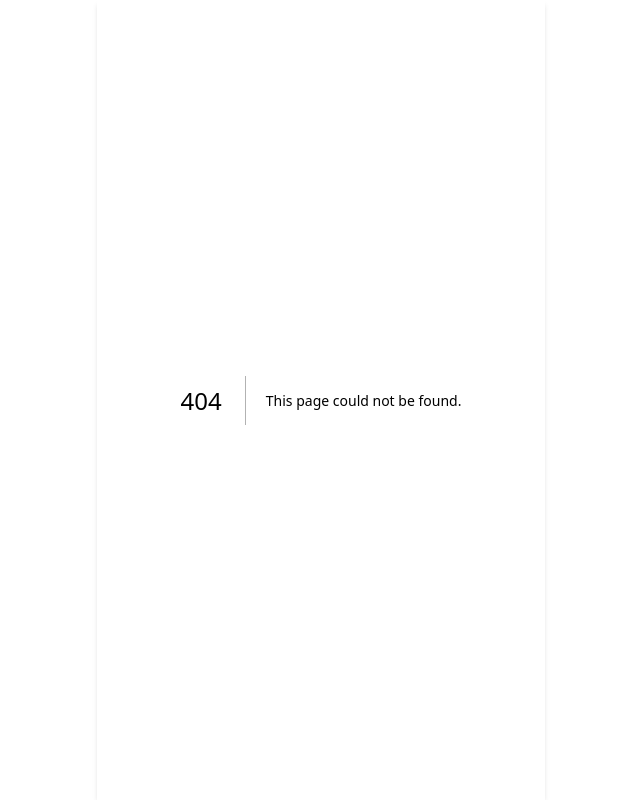
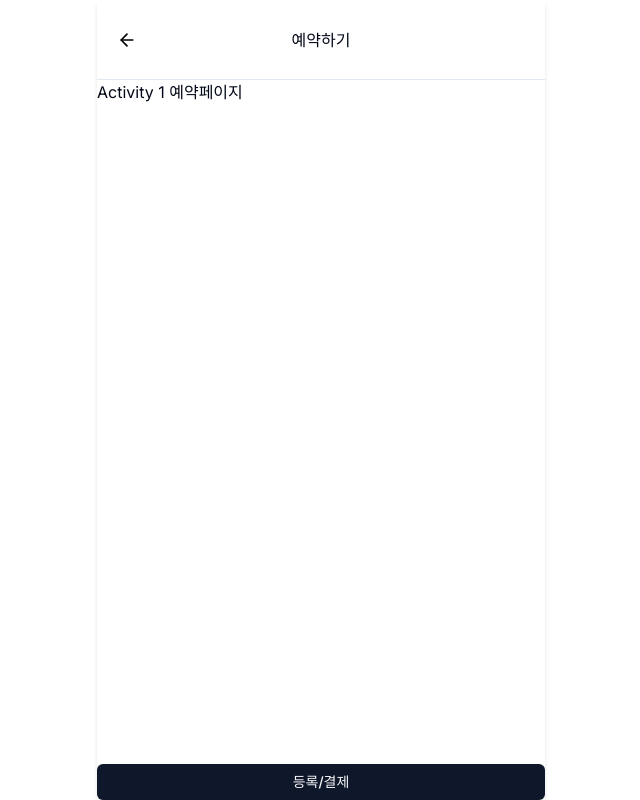
Before and after one commit to poten-moharu/moharu-frontend, a Next.js app: page /activities/1/reservation in a window 1280 px wide. Before the commit this address had no page. Shown: the whole page, without its empty margins (319-959 px from the left). Built offline with nearby package versions, Linux system fonts and the light colour scheme.

Commit message:
* 결제 페이지 및 결제완료 페이지 임시 작업

```diff
--- /dev/null
+++ b/src/app/(without-navigation)/activities/[activityId]/reservation/_components/payment-button.tsx
@@ -0,0 +1,26 @@
+'use client';
+
+import { Button } from '@/components/ui/button';
+import { useRouter } from 'next/navigation';
+import React from 'react';
+
+interface PaymentButtonProps {
+  activityId: string;
+}
+const PaymentButton: React.FC<PaymentButtonProps> = ({ activityId }) => {
+  const router = useRouter();
+
+  return (
+    // TODO: 무료인 경우 등록 , 유료인 경우 결제
+    <Button
+      onClick={() =>
+        router.push(`/activities/${activityId}/reservation/complete`)
+      }
+      className="mt-auto w-full"
+    >
+      등록/결제
+    </Button>
+  );
+};
+
+export default PaymentButton;
--- /dev/null
+++ b/src/app/(without-navigation)/activities/[activityId]/reservation/complete/page.tsx
@@ -0,0 +1,3 @@
+export default async function ReservationPage() {
+  return <>신청/결제 완료 페이지</>;
+}
--- /dev/null
+++ b/src/app/(without-navigation)/activities/[activityId]/reservation/page.tsx
@@ -0,0 +1,28 @@
+import SubHeader from '@/app/_components/header/sub-header';
+import { Activity } from '@/types/type';
+import { promises as fs } from 'fs';
+import PaymentButton from './_components/payment-button';
+
+export default async function ReservationPage({
+  params: { activityId },
+}: {
+  params: { activityId: string };
+}) {
+  const file = await fs.readFile(
+    process.cwd() + '/public/data/mainActivityList.json',
+    'utf8',
+  );
+  const activitys: Activity[] = JSON.parse(file);
+  const activity = activitys.find(
+    activity => activity.activityId === activityId,
+  );
+  if (!activity) return null;
+
+  return (
+    <>
+      <SubHeader title="예약하기" />
+      {activity.title} 예약페이지
+      <PaymentButton activityId={activity.activityId}></PaymentButton>
+    </>
+  );
+}
```
